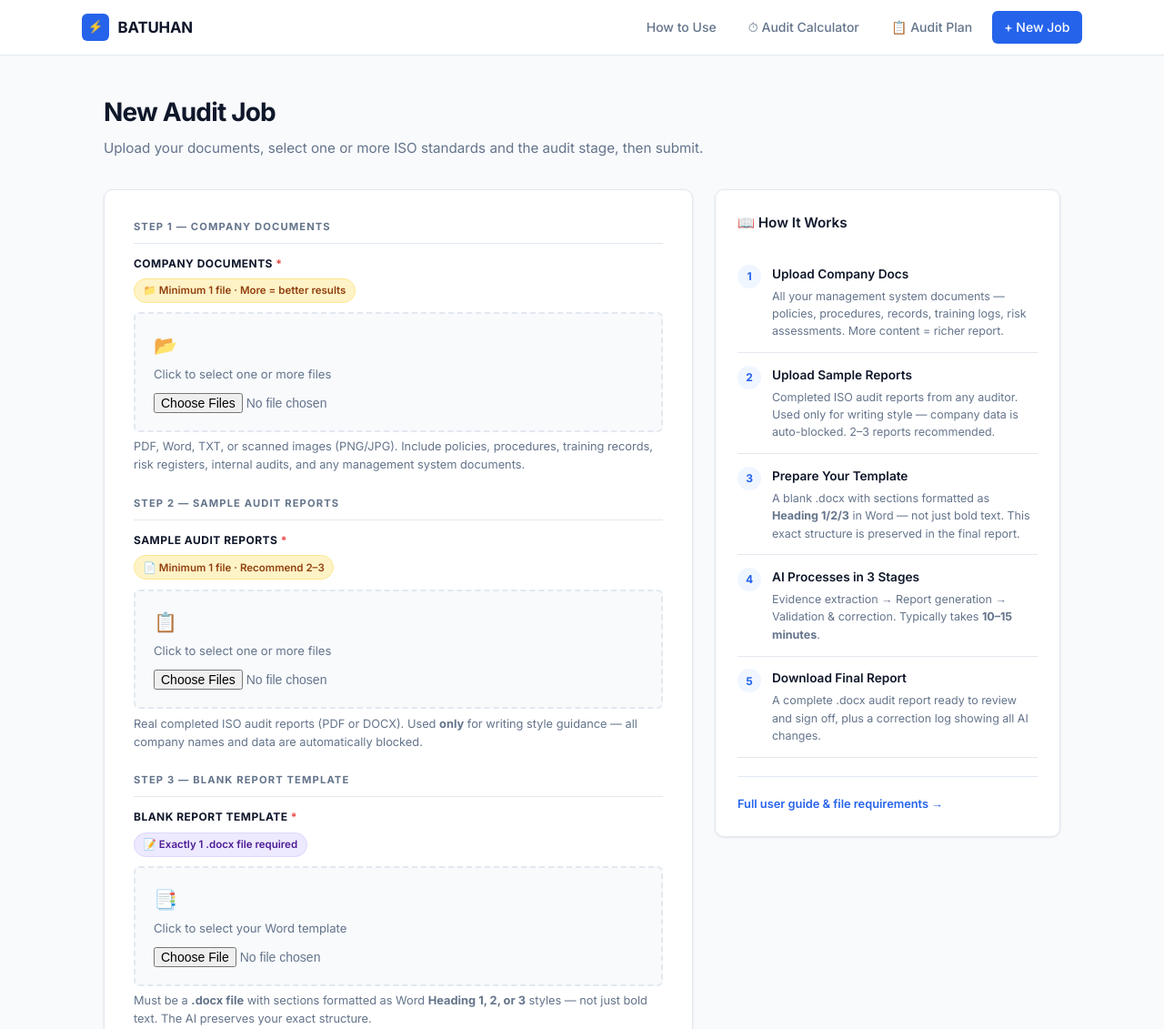
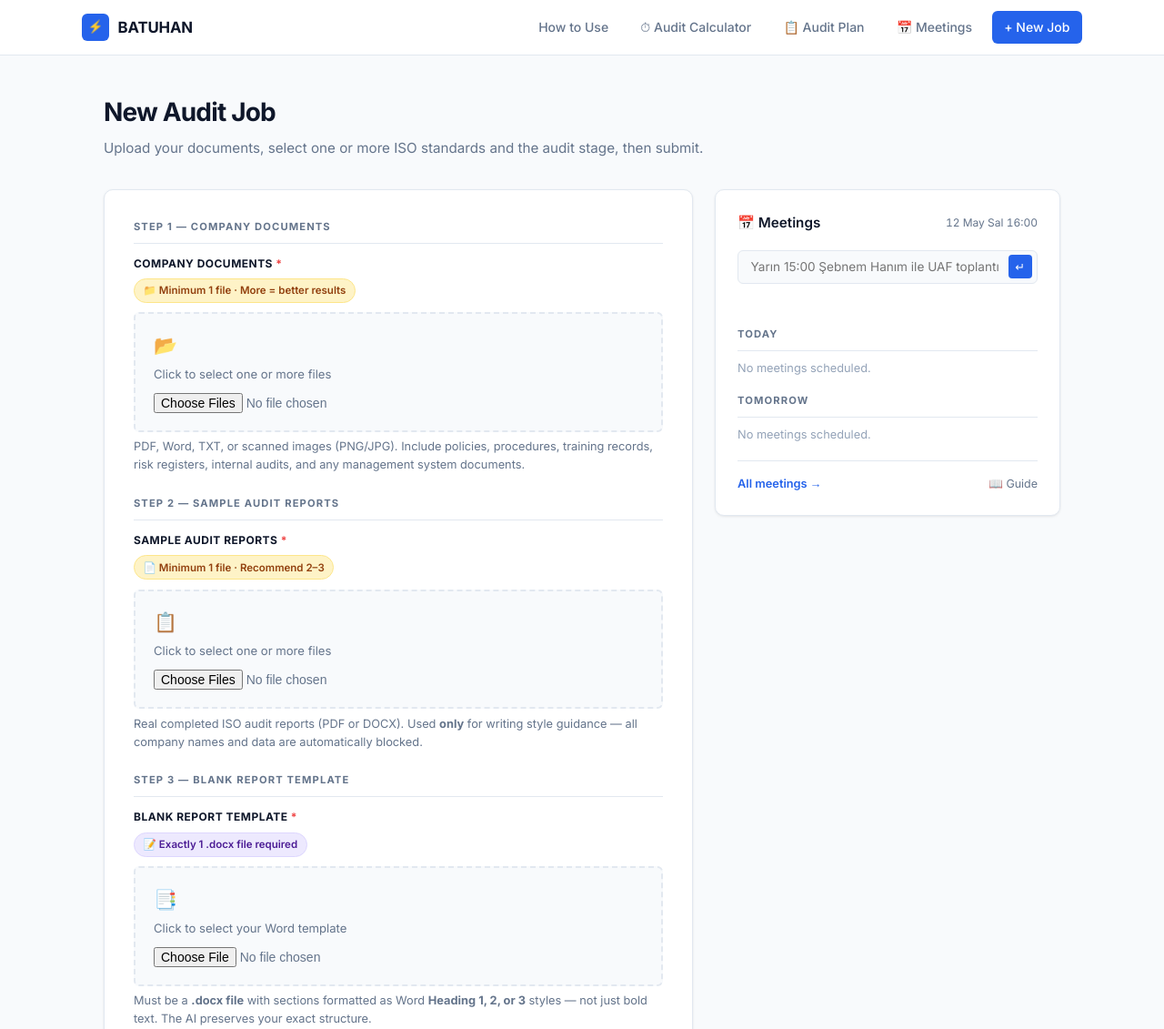
Before and after one commit to fdabridge/BATUHAN, a Python web app: template backend/ui/templates/submit.html in a window 1280 px wide. Shown: the top 1131 px of the page at 91% size. Run offline with Jinja, Linux system fonts and the light colour scheme; the template is opened without the code that fills it: most values are stand-ins (such as "Sample title", 1, 10 or a date in 2020).

Commit message:
feat: meetings widget on homepage + NL parse endpoint
- Add /meetings/parse POST endpoint (Claude-powered NL → meeting)
- Add ParseRequest schema and parse_nl_meeting() service function
- Replace right-panel guide in submit.html with live meetings widget
  - Live TRT clock
  - Natural language input (Turkish/English, press Enter or ↵)
  - Today/Tomorrow meeting lists with delete button
  - Auto-refreshes every 2 min
- Add 📅 Meetings link to global nav in base.html

```diff
--- a/backend/meetings/schemas.py
+++ b/backend/meetings/schemas.py
@@ -5,6 +5,11 @@ BATUHAN — Meetings Module: Pydantic v2 Schemas
 from __future__ import annotations
 from typing import Optional
 from pydantic import BaseModel, ConfigDict
+
+
+class ParseRequest(BaseModel):
+    """Input for natural-language meeting parsing."""
+    text: str
 
 
 class MeetingCreate(BaseModel):
--- a/backend/ui/templates/base.html
+++ b/backend/ui/templates/base.html
@@ -71,6 +71,7 @@
         <a href="/ui/guide">How to Use</a>
         <a href="/ui/calculator">⏱ Audit Calculator</a>
         <a href="/ui/audit-plan">📋 Audit Plan</a>
+        <a href="/meetings/ui">📅 Meetings</a>
         <a href="/ui" class="nav-cta">+ New Job</a>
       </nav>
     </div>
--- a/backend/ui/templates/submit.html
+++ b/backend/ui/templates/submit.html
@@ -131,32 +131,46 @@
     </form>
   </div>
 
-  <!-- RIGHT: Guide -->
+  <!-- RIGHT: Meetings widget -->
   <div class="guide-panel">
     <div class="card" style="padding:1.5rem;">
-      <h3 style="font-size:.95rem; margin-bottom:1.25rem;">📖 How It Works</h3>
-      <div class="guide-step">
-        <div class="step-num">1</div>
-        <div class="step-content"><h4>Upload Company Docs</h4><p>All your management system documents — policies, procedures, records, training logs, risk assessments. More content = richer report.</p></div>
+      <div style="display:flex; align-items:center; justify-content:space-between; margin-bottom:1.1rem;">
+        <h3 style="font-size:.95rem; margin:0;">📅 Meetings</h3>
+        <span id="mtg-clock" style="font-size:.75rem; color:var(--muted); font-variant-numeric:tabular-nums;"></span>
       </div>
-      <div class="guide-step">
-        <div class="step-num">2</div>
-        <div class="step-content"><h4>Upload Sample Reports</h4><p>Completed ISO audit reports from any auditor. Used only for writing style — company data is auto-blocked. 2–3 reports recommended.</p></div>
+
+      <!-- NL input -->
+      <div style="position:relative; margin-bottom:1.1rem;">
+        <input
+          id="nlInput"
+          type="text"
+          placeholder="Yarın 15:00 Şebnem Hanım ile UAF toplantısı…"
+          style="width:100%; padding:.6rem 2.6rem .6rem .85rem; border:1.5px solid var(--border); border-radius:var(--radius-sm); font-size:.85rem; font-family:inherit; color:var(--text); background:var(--bg); outline:none; transition:border-color .15s, box-shadow .15s;"
+          onfocus="this.style.borderColor='var(--primary)'; this.style.boxShadow='0 0 0 3px rgba(37,99,235,.1)';"
+          onblur="this.style.borderColor='var(--border)'; this.style.boxShadow='none';"
+        />
+        <button id="nlBtn" onclick="submitNL()" title="Add meeting"
+          style="position:absolute; right:.4rem; top:50%; transform:translateY(-50%); background:var(--primary); border:none; border-radius:4px; width:26px; height:26px; cursor:pointer; display:flex; align-items:center; justify-content:center; color:#fff; font-size:.8rem;">
+          ↵
+        </button>
       </div>
-      <div class="guide-step">
-        <div class="step-num">3</div>
-        <div class="step-content"><h4>Prepare Your Template</h4><p>A blank .docx with sections formatted as <strong>Heading 1/2/3</strong> in Word — not just bold text. This exact structure is preserved in the final report.</p></div>
+      <div id="nlStatus" style="font-size:.78rem; min-height:1.2em; margin-bottom:.9rem; color:var(--muted);"></div>
+
+      <!-- Today -->
+      <div class="section-label" style="margin-bottom:.6rem;">Today</div>
+      <div id="mtg-today" style="margin-bottom:1rem;">
+        <p style="font-size:.8rem; color:var(--muted-light); margin:0;">Loading…</p>
       </div>
-      <div class="guide-step">
-        <div class="step-num">4</div>
-        <div class="step-content"><h4>AI Processes in 3 Stages</h4><p>Evidence extraction → Report generation → Validation & correction. Typically takes <strong>10–15 minutes</strong>.</p></div>
+
+      <!-- Tomorrow -->
+      <div class="section-label" style="margin-bottom:.6rem;">Tomorrow</div>
+      <div id="mtg-tomorrow">
+        <p style="font-size:.8rem; color:var(--muted-light); margin:0;">Loading…</p>
       </div>
-      <div class="guide-step">
-        <div class="step-num">5</div>
-        <div class="step-content"><h4>Download Final Report</h4><p>A complete .docx audit report ready to review and sign off, plus a correction log showing all AI changes.</p></div>
-      </div>
-      <div style="margin-top:1.25rem; padding-top:1rem; border-top:1px solid var(--border);">
-        <a href="/ui/guide" style="font-size:.8rem; color:var(--primary); text-decoration:none; font-weight:600;">Full user guide & file requirements →</a>
+
+      <div style="margin-top:1.1rem; padding-top:.9rem; border-top:1px solid var(--border); display:flex; justify-content:space-between; align-items:center;">
+        <a href="/meetings/ui" style="font-size:.8rem; color:var(--primary); text-decoration:none; font-weight:600;">All meetings →</a>
+        <a href="/ui/guide" style="font-size:.78rem; color:var(--muted); text-decoration:none;">📖 Guide</a>
       </div>
     </div>
   </div>
@@ -245,5 +259,90 @@
     btn.innerHTML = '▶ Submit Job';
     loadingMsg.style.display = 'none';
   });
+
+  // ── Meetings widget ──────────────────────────────────────────
+  function renderMtgList(containerId, meetings) {
+    const el = document.getElementById(containerId);
+    if (!meetings || meetings.length === 0) {
+      el.innerHTML = '<p style="font-size:.8rem;color:var(--muted-light);margin:0;">No meetings scheduled.</p>';
+      return;
+    }
+    el.innerHTML = meetings.map(m => {
+      const timePart = m.start_trt ? m.start_trt.split(' ')[1] : '';
+      return `<div style="display:flex;align-items:center;gap:.65rem;padding:.5rem 0;border-bottom:1px solid var(--border);">
+        <span style="flex-shrink:0;background:var(--primary-light);color:var(--primary);font-size:.72rem;font-weight:700;padding:.2rem .5rem;border-radius:4px;min-width:42px;text-align:center;">${timePart}</span>
+        <span style="font-size:.82rem;color:var(--text);flex:1;white-space:nowrap;overflow:hidden;text-overflow:ellipsis;" title="${m.title}">${m.title}</span>
+        <button onclick="deleteMeeting(${m.id})" title="Delete" style="background:none;border:none;cursor:pointer;color:var(--muted-light);font-size:.85rem;padding:0 .2rem;line-height:1;">×</button>
+      </div>`;
+    }).join('');
+  }
+
+  async function loadMeetings() {
+    try {
+      const [todayRes, tomorrowRes] = await Promise.all([
+        fetch('/meetings/today'), fetch('/meetings/tomorrow')
+      ]);
+      renderMtgList('mtg-today', todayRes.ok ? await todayRes.json() : []);
+      renderMtgList('mtg-tomorrow', tomorrowRes.ok ? await tomorrowRes.json() : []);
+    } catch(_) {}
+  }
+
+  async function deleteMeeting(id) {
+    await fetch(`/meetings/${id}`, { method: 'DELETE' });
+    loadMeetings();
+  }
+
+  async function submitNL() {
+    const input = document.getElementById('nlInput');
+    const status = document.getElementById('nlStatus');
+    const btn = document.getElementById('nlBtn');
+    const text = input.value.trim();
+    if (!text) return;
+    btn.disabled = true;
+    btn.textContent = '…';
+    status.style.color = 'var(--muted)';
+    status.textContent = 'Parsing with AI…';
+    try {
+      const res = await fetch('/meetings/parse', {
+        method: 'POST',
+        headers: { 'Content-Type': 'application/json' },
+        body: JSON.stringify({ text })
+      });
+      if (res.ok) {
+        const m = await res.json();
+        status.style.color = 'var(--success)';
+        status.textContent = `✓ Added: ${m.title} @ ${m.start_trt ? m.start_trt.split(' ').slice(0,2).join(' ') : ''}`;
+        input.value = '';
+        loadMeetings();
+      } else {
+        const err = await res.json().catch(() => ({}));
+        status.style.color = 'var(--danger)';
+        status.textContent = '⚠ ' + (err.detail || `Error ${res.status}`);
+      }
+    } catch(_) {
+      status.style.color = 'var(--danger)';
+      status.textContent = '⚠ Network error.';
+    }
+    btn.disabled = false;
+    btn.textContent = '↵';
+  }
+
+  document.getElementById('nlInput').addEventListener('keydown', e => {
+    if (e.key === 'Enter') submitNL();
+  });
+
+  // Live TRT clock
+  function updateClock() {
+    const now = new Date();
+    const trt = new Intl.DateTimeFormat('tr-TR', {
+      timeZone: 'Europe/Istanbul', hour: '2-digit', minute: '2-digit',
+      weekday: 'short', day: 'numeric', month: 'short'
+    }).format(now);
+    document.getElementById('mtg-clock').textContent = trt;
+  }
+  updateClock();
+  setInterval(updateClock, 60000);
+  loadMeetings();
+  setInterval(loadMeetings, 120000);
 </script>
 {% endblock %}
```
Also changed, not shown: backend/meetings/router.py (+33 -1 lines), backend/meetings/service.py (+54 -0 lines).
